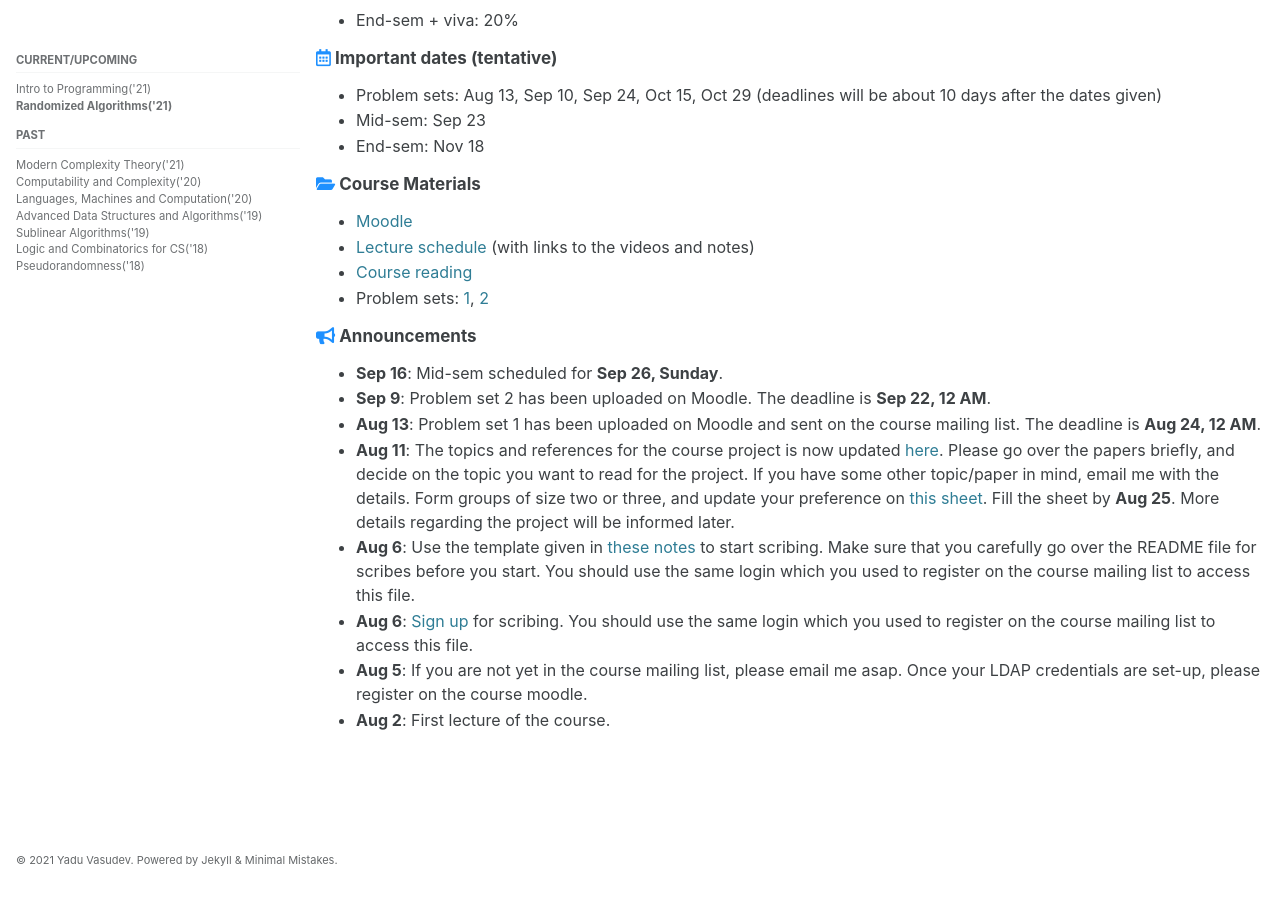
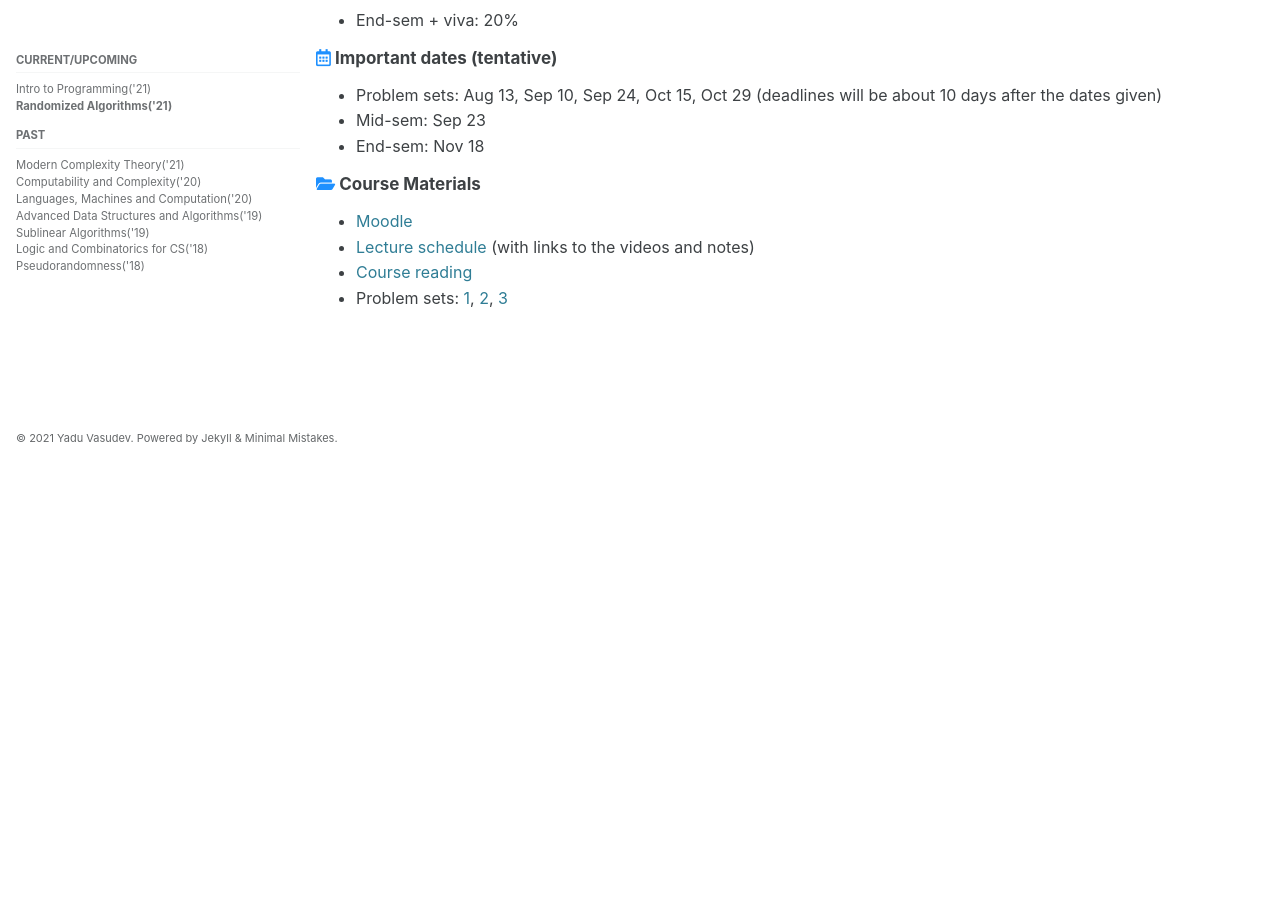
Before and after one commit to yaduvasudev/yaduvasudev.github.io, a Jekyll site: the page built from _pages/6170-21.md, in a window 1280 px wide and 900 px high, scrolled down 1034 px. Built offline with Jekyll 4.4.1, drawn with Linux system fonts in a browser that asks for light colours; cached includes are drawn as plain includes; after the commit the page ends 1512 px from its top, so only the background shows below that.

Commit message:
pset 3 lec 19
link to pset 3, lec 19, link to ppt notes

```diff
--- a/_pages/6170-21.md
+++ b/_pages/6170-21.md
@@ -51,14 +51,4 @@
 - [Moodle](https://courses.iitm.ac.in/course/view.php?id=425)
 - [Lecture schedule](lectures.html) (with links to the videos and notes)
 - [Course reading](reading.html)
-- Problem sets: [1](https://courses.iitm.ac.in/mod/assign/view.php?id=2705), [2](https://courses.iitm.ac.in/mod/assign/view.php?id=6501)
-
-#### <i class="fas fa-bullhorn" style="color:DodgerBlue"></i> Announcements
-  - **Sep 16**: Mid-sem scheduled for **Sep 26, Sunday**.
-  - **Sep 9**: Problem set 2 has been uploaded on Moodle. The deadline is **Sep 22, 12 AM**.
-  - **Aug 13**: Problem set 1 has been uploaded on Moodle and sent on the course mailing list. The deadline is **Aug 24, 12 AM**.
-  - **Aug 11**: The topics and references for the course project is now updated [here](reading.html). Please go over the papers briefly, and decide on the topic you want to read for the project. If you have some other topic/paper in mind, email me with the details. Form groups of size two or three, and update your preference on [this sheet](https://docs.google.com/spreadsheets/d/1Xyb9nqgkRZNTi-fWFDDngv0rjU6tC8DarWQrYrzfQLA/edit?usp=sharing). Fill the sheet by **Aug 25**. More details regarding the project will be informed later.
-  - **Aug 6**: Use the template given in [these notes](https://drive.google.com/file/d/1JMZwXtFxr3FlgIjw-PQnwGWknXqFg8Th/view?usp=sharing) to start scribing. Make sure that you carefully go over the README file for scribes before you start. You should use the same login which you used to register on the course mailing list to access this file.
-  - **Aug 6**: [Sign up](https://docs.google.com/spreadsheets/d/1xOL_tg4OZh-D_yxHkNwrHe6KWuUrUAv5OxRcHuGjj8A/edit?usp=sharing) for scribing. You should use the same login which you used to register on the course mailing list to access this file.
-  - **Aug 5**: If you are not yet in the course mailing list, please email me asap. Once your LDAP credentials are set-up, please register on the course moodle.
-  - **Aug 2**: First lecture of the course.
+- Problem sets: [1](https://courses.iitm.ac.in/mod/assign/view.php?id=2705), [2](https://courses.iitm.ac.in/mod/assign/view.php?id=6501), [3](https://courses.iitm.ac.in/mod/assign/view.php?id=8410)
```
Also changed, not shown: _pages/6170-21-lectures.md (+5 -1 lines).
